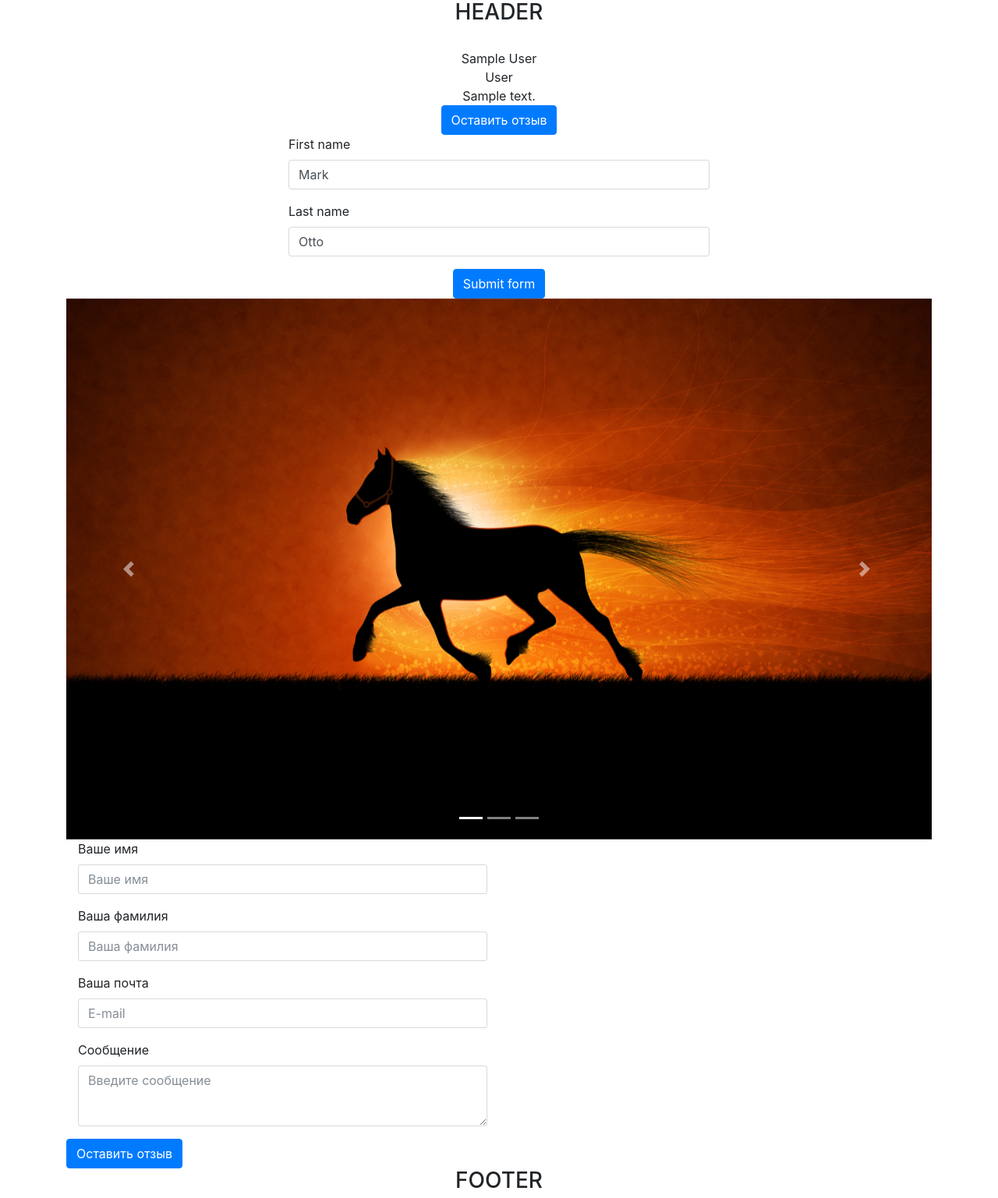
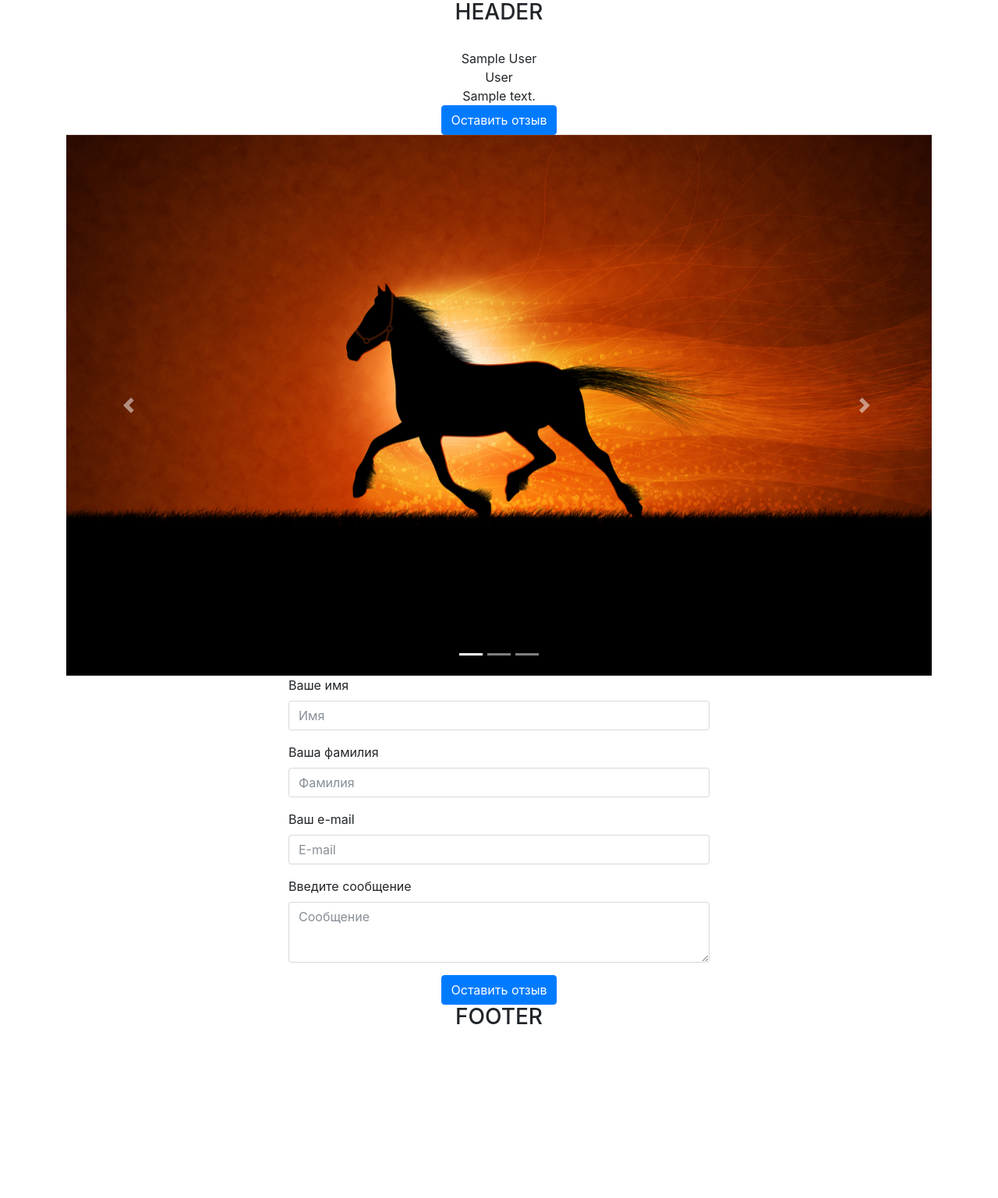
Before and after one commit to VitaliySvyrydo/reviews, a PHP site: page / in a window 1280 px wide. Shown: the whole page at 78% size. After the commit the page ends 1314 px from the top, so only its background shows below. Run offline with PHP 8.4, Linux system fonts and the light colour scheme; tables that the repository leaves empty or names only in its code hold one stand-in row (values such as "Sample post"); some libraries are stand-ins or nearby versions.

Commit message:
added Autoload, fixed forms

```diff
--- /dev/null
+++ b/components/Autoload.php
@@ -0,0 +1,14 @@
+<?php
+
+function __autoload($class_name)
+{
+    $array_paths = array('/models/','/components/');
+    foreach ($array_paths as $path)
+    {
+        $path = ROOT . $path . $class_name . '.php';
+        if(is_file($path))
+        {
+            include_once $path;
+        }
+    }
+}
--- a/components/DB.php
+++ b/components/DB.php
@@ -1,19 +1,16 @@
 <?php
 
 class DB
+
 {
-
     public static function getConnection()
     {
         $paramsPath = ROOT . '/config/db_params.php';
         $params = include($paramsPath);
-
         $dsn = "mysql:host={$params['host']};dbname={$params['dbname']}";
         $db = new PDO($dsn, $params['user'], $params['password']);
         $db->exec("set names utf8");
         $db->setAttribute(PDO::ATTR_ERRMODE, PDO::ERRMODE_EXCEPTION);
-
         return $db;
     }
-
 }
--- a/config/routes.php
+++ b/config/routes.php
@@ -2,5 +2,4 @@
     return array(
         'add' => 'reviews/addReviews', // actionAddReviews в ReviewsController
         '' => 'reviews/view', // actionView в ReviewsController
-
     );
--- a/controllers/ReviewsController.php
+++ b/controllers/ReviewsController.php
@@ -1,7 +1,4 @@
 <?php
-
-include_once ROOT.'/models/Reviews.php';
-
 class ReviewsController
 {
     /**
@@ -21,7 +18,6 @@ class ReviewsController
      * @return bool
      */
     public function actionAddReviews()
-
     {
         $message = 'error';
         if(isset($_POST['submit'])){
@@ -29,9 +25,7 @@ class ReviewsController
             $surname = $_POST['surname'];
             $email = $_POST['email'];
             $content = $_POST['content'];
-
             $result = Reviews::addReviews($name, $surname, $email, $content);
-
             if($result){
                 $message = 'success';
             }
--- a/index.php
+++ b/index.php
@@ -7,8 +7,8 @@ error_reporting(E_ALL);
 
 // 2. Подключение файлов системы
 define('ROOT', dirname(__FILE__));
-require_once(ROOT.'/components/Router.php');
+require_once(ROOT.'/components/Autoload.php');
 
-// 4. Вызов Router
+// 3. Вызов Router
 $router = new Router();
 $router->run();
--- a/models/Reviews.php
+++ b/models/Reviews.php
@@ -1,5 +1,4 @@
 <?php
-include_once ROOT.'/components/DB.php';
 class Reviews
 {
     /**
--- a/views/reviews/index.php
+++ b/views/reviews/index.php
@@ -14,23 +14,6 @@
     </div>
 
     <div class="container">
-        <form  id="needs-validation" novalidate>
-            <div class="row justify-content-md-center">
-                <div class="col-md-6 mb-3">
-                    <label for="validationCustom01">First name</label>
-                    <input type="text" class="form-control" id="validationCustom01" placeholder="First name" value="Mark" required>
-                </div>
-            </div>
-            <div class="row justify-content-md-center">
-                <div class="col-md-6 mb-3">
-                    <label for="validationCustom02">Last name</label>
-                    <input type="text" class="form-control" id="validationCustom02" placeholder="Last name" value="Otto" required>
-                </div>
-            </div>
-            <div class="row justify-content-md-center">
-                <button class="btn btn-primary" type="submit">Submit form</button>
-            </div>
-        </form>
         <div id="carouselExampleIndicators" class="carousel slide" data-ride="carousel">
             <ol class="carousel-indicators">
                 <li data-target="#carouselExampleIndicators" data-slide-to="0" class="active"></li>
@@ -61,7 +44,37 @@
                 <span class="sr-only">Next</span>
             </a>
         </div>
-    <form action="add" method="post"">
+            <form  action="add" method="post" id="needs-validation" novalidate>
+                <div class="row justify-content-md-center">
+                    <div class="col-md-6 mb-3">
+                        <label for="validationCustom01">Ваше имя</label>
+                        <input type="text" name="name" class="form-control" id="validationCustom01" placeholder="Имя" required>
+                    </div>
+                </div>
+                <div class="row justify-content-md-center">
+                    <div class="col-md-6 mb-3">
+                        <label for="validationCustom02">Ваша фамилия</label>
+                        <input type="text" name="surname" class="form-control" id="validationCustom02" placeholder="Фамилия" required>
+                    </div>
+                </div>
+                <div class="row justify-content-md-center">
+                    <div class="col-md-6 mb-3">
+                        <label for="validationCustom01">Ваш e-mail</label>
+                        <input type="email" name="email" class="form-control" id="validationCustom01" placeholder="Е-mail" required>
+                    </div>
+                </div>
+                <div class="row justify-content-md-center">
+                    <div class="col-md-6 mb-3">
+                        <label for="validationCustom02">Введите сообщение</label>
+                        <textarea type="text" name="content" class="form-control" id="validationCustom02" placeholder="Сообщение" rows="3" required></textarea>
+                    </div>
+                </div>
+                <div class="row justify-content-md-center">
+                    <button class="btn btn-primary" name="submit" type="submit">Оставить отзыв</button>
+                </div>
+            </form>
+
+<!--    <form action="add" method="post"">
             <div class="col-md-6 mb-3">
                 <label for="validationDefault01">Ваше имя</label>
                 <input type="text" name="name" class="form-control" id="validationDefault01" placeholder="Ваше имя" value="" required>
@@ -81,7 +94,6 @@
 
         <button class="btn btn-primary" name="submit" type="submit">Оставить отзыв</button>
 
-    </form>
+    </form>-->
     </div>
-
 <?php include_once ROOT.'/views/layouts/footer.php';?>
```
Also changed, not shown: components/Router.php (+11 -1 lines), assets/images/img2.jpg (added).
